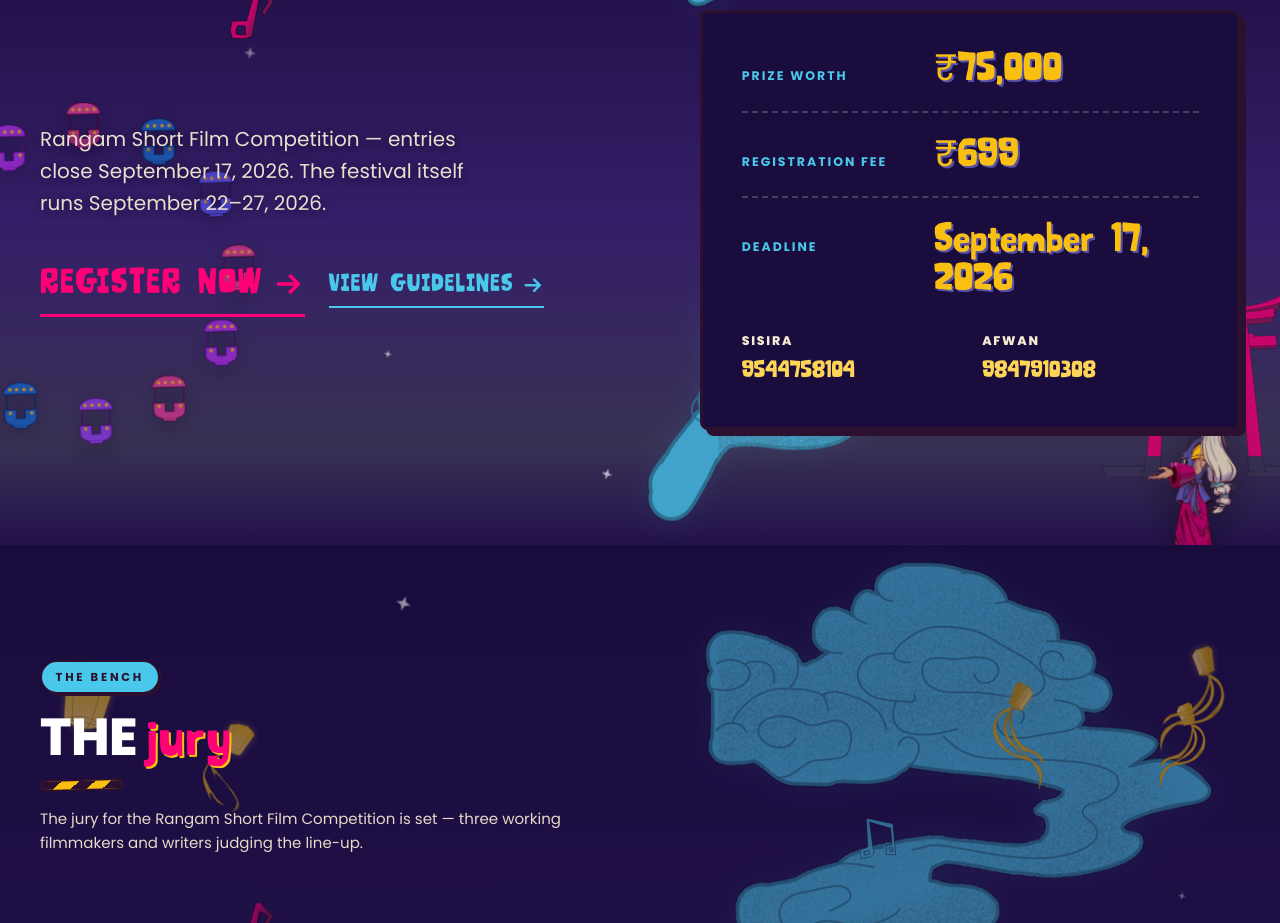
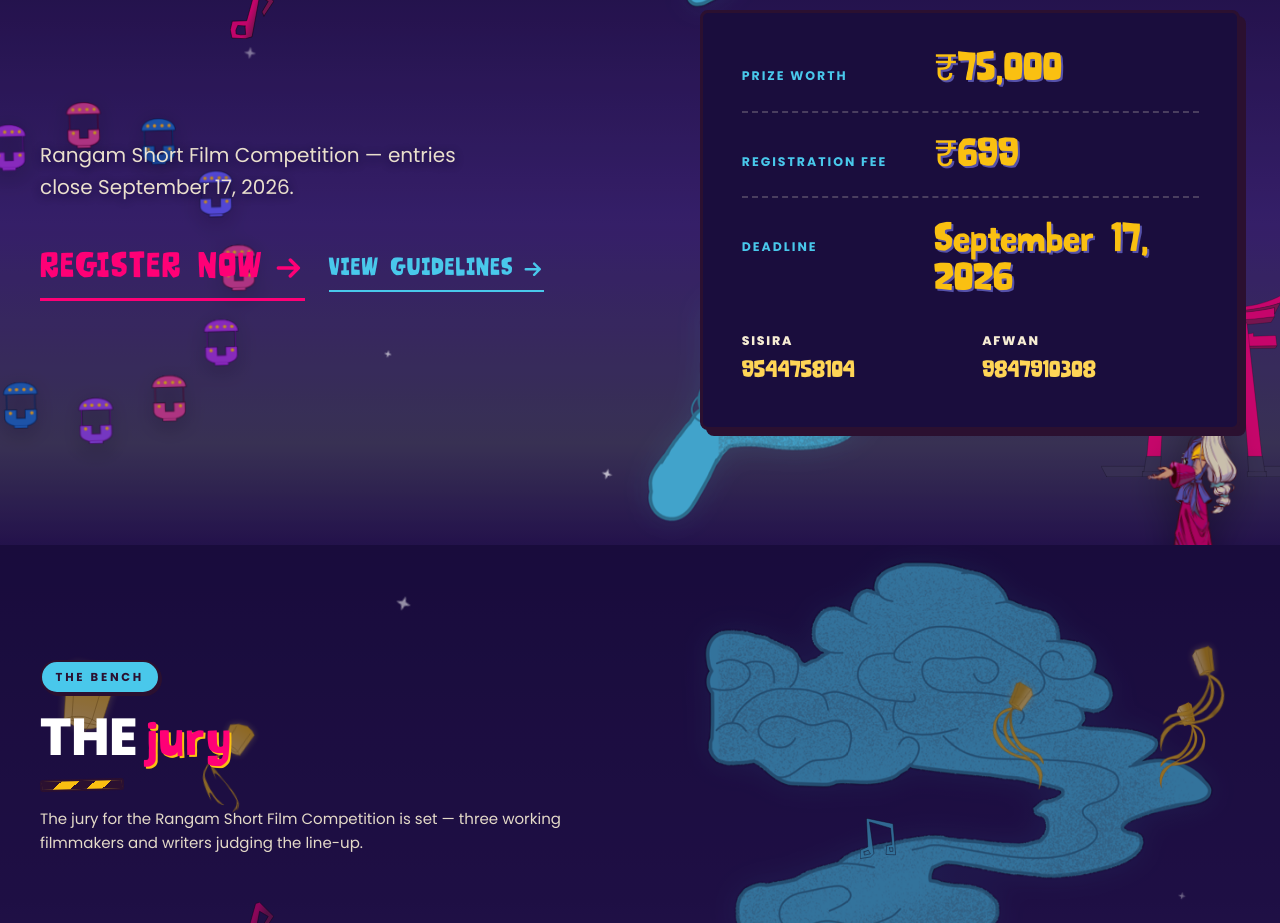
Before and after one commit to ashikthanzeer/rangam-film-festival, a React (Vite) app: page / in a window 1280 px wide. Shown: the part 1100-2023 px from the top of the page. Built offline with nearby package versions, Linux system fonts and the light colour scheme.

Commit message:
Fix Competition Header

```diff
--- a/src/components/Competition/Competition.jsx
+++ b/src/components/Competition/Competition.jsx
@@ -25,7 +25,7 @@
         <div ref={contentRef} className="competition__canvas reveal">
           <div className="competition__main">
             <p className="competition__intro">
-              {comp.title} — entries close {comp.deadline}. The festival itself runs {festival.dates}.
+              {comp.title} — entries close {comp.deadline}.
             </p>
 
             <div className="competition__cta-row">
```
